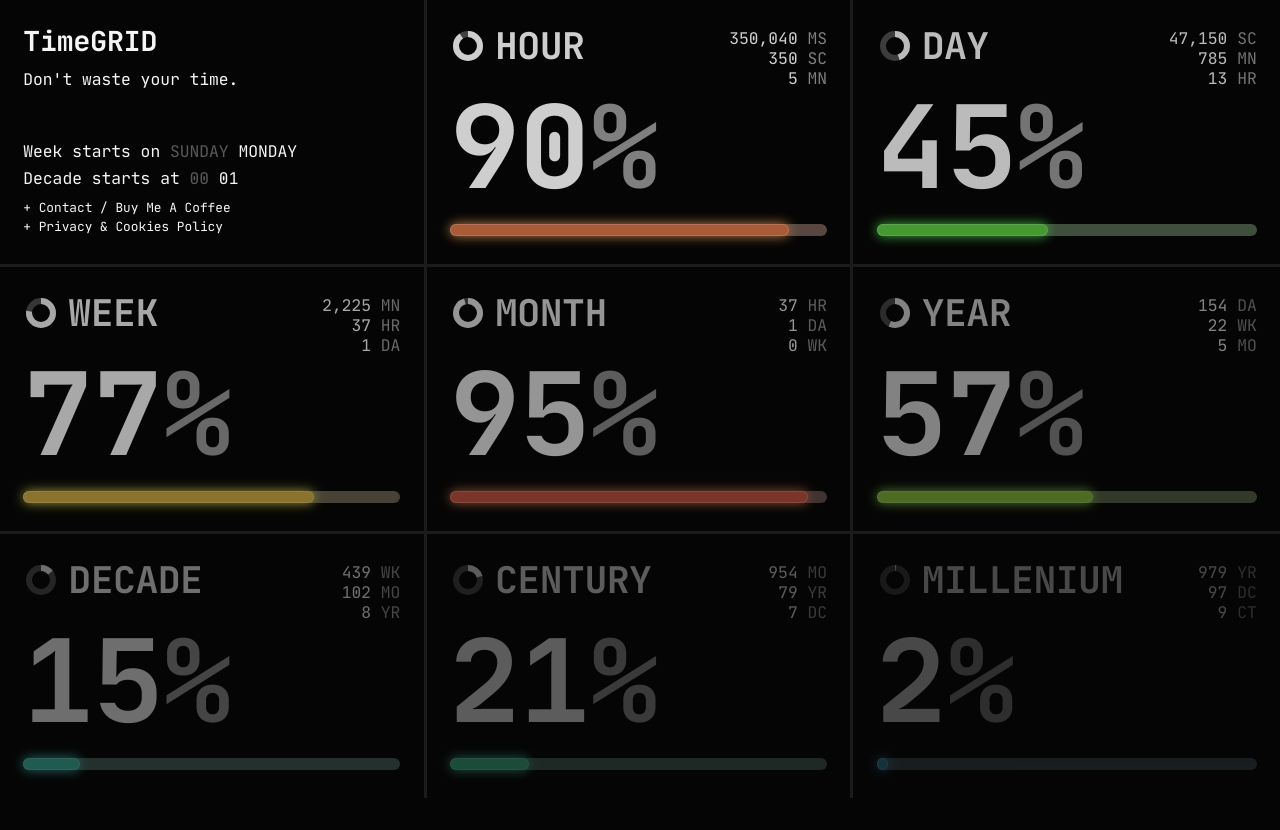
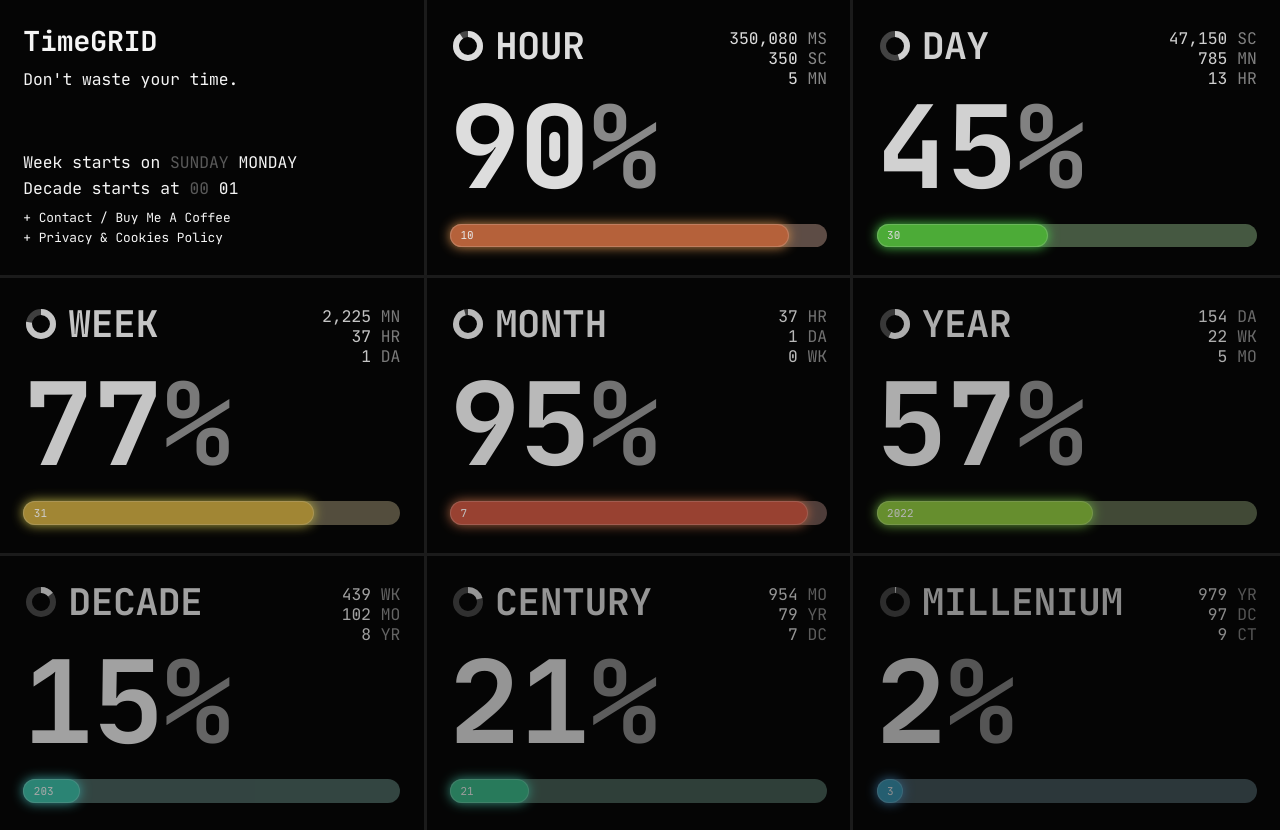
Before and after one commit to aoueon/timegrid, a plain HTML site: page index.html in a window 1280 px wide. Before the commit the page ends 800 px from the top, so only its background shows below. Drawn offline with Linux system fonts and the light colour scheme.

Commit message:
Add current value on bar and bar visual update

```diff
--- a/assets/js/script.js
+++ b/assets/js/script.js
@@ -14,7 +14,7 @@
     timeleft();
     setInterval(() => {
         timeleft();
-    }, 80);
+    }, 123);
 
     document.querySelectorAll('.js-option').forEach(item => {
         let type = item.dataset.option;
@@ -164,11 +164,18 @@
     let now = new Date(),
         year = now.getFullYear(),
         month = now.getMonth(),
+        millenium = Math.ceil((year + 1) / 1000),
+        century = Math.ceil((year + 1) / 100),
+        decade = Math.ceil((year + 1) / 10),
         weekday = now.getDay(),
         day = now.getDate(),
         hour = now.getHours(),
         time = now.getTime(),
         yearLastDigit = year.toString().substring(3);
+
+    var firstDayOfYear = new Date(year, 0, 1);
+    var numberOfDays = Math.floor((now - firstDayOfYear) / (24 * 60 * 60 * 1000));
+    let week = Math.ceil((weekday + 1 + numberOfDays) / 7);
 
     if (firstDaySunday) {
         weekday = now.getDay() + 1;
@@ -206,6 +213,8 @@
                 minutesLeft = Math.floor(secondsLeft / 60);
                 item.querySelector('.f-time-specs-m').innerText = numberWithCommas(minutesLeft);
 
+                item.querySelector('.a-progress-text').innerText = hour;
+
                 break;
             case 'day':
                 start = new Date(year, month, day).getTime();
@@ -219,6 +228,8 @@
                 item.querySelector('.f-time-specs-m').innerText = numberWithCommas(minutesLeft);
                 hoursLeft = Math.floor(minutesLeft / 60);
                 item.querySelector('.f-time-specs-h').innerText = numberWithCommas(hoursLeft);
+
+                item.querySelector('.a-progress-text').innerText = day;
 
                 break;
             case 'week':
@@ -251,6 +262,8 @@
                 daysLeft = Math.floor(hoursLeft / 24);
                 item.querySelector('.f-time-specs-d').innerText = numberWithCommas(daysLeft);
 
+                item.querySelector('.a-progress-text').innerText = week;
+
                 break;
             case 'month':
                 start = new Date(year, month).getTime();
@@ -274,6 +287,8 @@
                 weeksLeft = Math.floor(daysLeft / 7);
                 item.querySelector('.f-time-specs-w').innerText = numberWithCommas(weeksLeft);
 
+                item.querySelector('.a-progress-text').innerText = month + 1;
+
                 break;
             case 'year':
                 if (year % 4 === 0) {
@@ -295,6 +310,8 @@
                 item.querySelector('.f-time-specs-w').innerText = numberWithCommas(weeksLeft);
                 monthsLeft = Math.floor(daysLeft / 30);
                 item.querySelector('.f-time-specs-mo').innerText = numberWithCommas(monthsLeft);
+
+                item.querySelector('.a-progress-text').innerText = year;
 
                 break;
             case 'decade':
@@ -326,6 +343,8 @@
                 yearsLeft = Math.floor(monthsLeft / 12);
                 item.querySelector('.f-time-specs-y').innerText = numberWithCommas(yearsLeft);
 
+                item.querySelector('.a-progress-text').innerText = decade;
+
                 break;
             case 'century':
                 start = new Date(2001, 0).getTime();
@@ -348,6 +367,8 @@
                 decadesLeft = Math.floor(yearsLeft / 10);
                 item.querySelector('.f-time-specs-de').innerText = numberWithCommas(decadesLeft);
 
+                item.querySelector('.a-progress-text').innerText = century;
+
                 break;
             case 'millenium':
                 start = 2001;
@@ -361,6 +382,8 @@
                 item.querySelector('.f-time-specs-y').innerText = numberWithCommas(end - year);
                 item.querySelector('.f-time-specs-de').innerText = numberWithCommas(Math.floor((end - year) / 10));
                 item.querySelector('.f-time-specs-c').innerText = numberWithCommas(Math.floor((end - year) / 100));
+
+                item.querySelector('.a-progress-text').innerText = millenium;
 
                 break;
         }
--- a/assets/scss/atoms.scss
+++ b/assets/scss/atoms.scss
@@ -1,18 +1,31 @@
 .a-progress {
     background-color: hsl(199, 15%, 35%);
     border-radius: 100px;
-    height: .5em;
-    transition-duration: .5s;
+    height: 1em;
+    transition-duration: 0.5s;
+    position: relative;
+    &-text {
+        position: absolute;
+        top: 0;
+        left: 0;
+        right: 0;
+        bottom: 0;
+        font-size: 11px;
+        color: white;
+        padding-inline: 10.5px;
+        display: flex;
+        align-items: center;
+    }
     &-line {
         display: block;
-        height: .5em;
+        height: 1em;
         width: 0px;
-        min-width: .5em;
+        min-width: 1.14em;
         border-radius: 100px;
-        background-color: #9A7C58;
+        background-color: #9a7c58;
         background-color: hsl(199, 56%, 52%);
-        box-shadow: 0 0 .5em hsl(209, 76%, 82%);
-        transition: all .5s ease;
+        box-shadow: 0 0 0.5em hsl(209, 76%, 82%);
+        transition: all 0.5s ease;
         border: 1px solid #ffffff36;
     }
 }
--- a/assets/scss/modules.scss
+++ b/assets/scss/modules.scss
@@ -3,7 +3,7 @@
         > * {
             border-bottom: $border;
             @for $var from 1 to 12 {
-                $amount: $var * 0.08;
+                $amount: $var * 0.05;
                 &:nth-of-type(#{$var}) {
                     .c-card {
                         opacity: #{1 - $amount};
--- a/index.html
+++ b/index.html
@@ -6,7 +6,7 @@
     <meta name="viewport" content="width=device-width, initial-scale=1.0">
     <title>TimeGRID</title>
     <meta name="description" content="Measure how much time you have left. A visual representation of hours, days, weeks, months, years, etc. Use in full-screen as a screensaver.">
-    <link rel="stylesheet" href="style.css">
+    <link rel="stylesheet" href="style.css?v2">
     <script src="assets/js/script.js"></script>
     <!-- Global site tag (gtag.js) - Google Analytics -->
     <script async src="https://www.googletagmanager.com/gtag/js?id=G-343X1MTTF7"></script>
@@ -97,6 +97,7 @@
                             </div>
                             <div class="c-card-footer">
                                 <div class="a-progress">
+                                    <div class="a-progress-text"></div>
                                     <div class="a-progress-line"></div>
                                 </div>
                             </div>
@@ -148,6 +149,7 @@
                             </div>
                             <div class="c-card-footer">
                                 <div class="a-progress">
+                                    <div class="a-progress-text"></div>
                                     <div class="a-progress-line"></div>
                                 </div>
                             </div>
@@ -199,6 +201,7 @@
                             </div>
                             <div class="c-card-footer">
                                 <div class="a-progress">
+                                    <div class="a-progress-text"></div>
                                     <div class="a-progress-line"></div>
                                 </div>
                             </div>
@@ -250,6 +253,7 @@
                             </div>
                             <div class="c-card-footer">
                                 <div class="a-progress">
+                                    <div class="a-progress-text"></div>
                                     <div class="a-progress-line"></div>
                                 </div>
                             </div>
@@ -298,6 +302,7 @@
                             </div>
                             <div class="c-card-footer">
                                 <div class="a-progress">
+                                    <div class="a-progress-text"></div>
                                     <div class="a-progress-line"></div>
                                 </div>
                             </div>
@@ -346,6 +351,7 @@
                             </div>
                             <div class="c-card-footer">
                                 <div class="a-progress">
+                                    <div class="a-progress-text"></div>
                                     <div class="a-progress-line"></div>
                                 </div>
                             </div>
@@ -394,6 +400,7 @@
                             </div>
                             <div class="c-card-footer">
                                 <div class="a-progress">
+                                    <div class="a-progress-text"></div>
                                     <div class="a-progress-line"></div>
                                 </div>
                             </div>
@@ -442,6 +449,7 @@
                             </div>
                             <div class="c-card-footer">
                                 <div class="a-progress">
+                                    <div class="a-progress-text"></div>
                                     <div class="a-progress-line"></div>
                                 </div>
                             </div>
```
Also changed, not shown: style.css, 1 other file.
